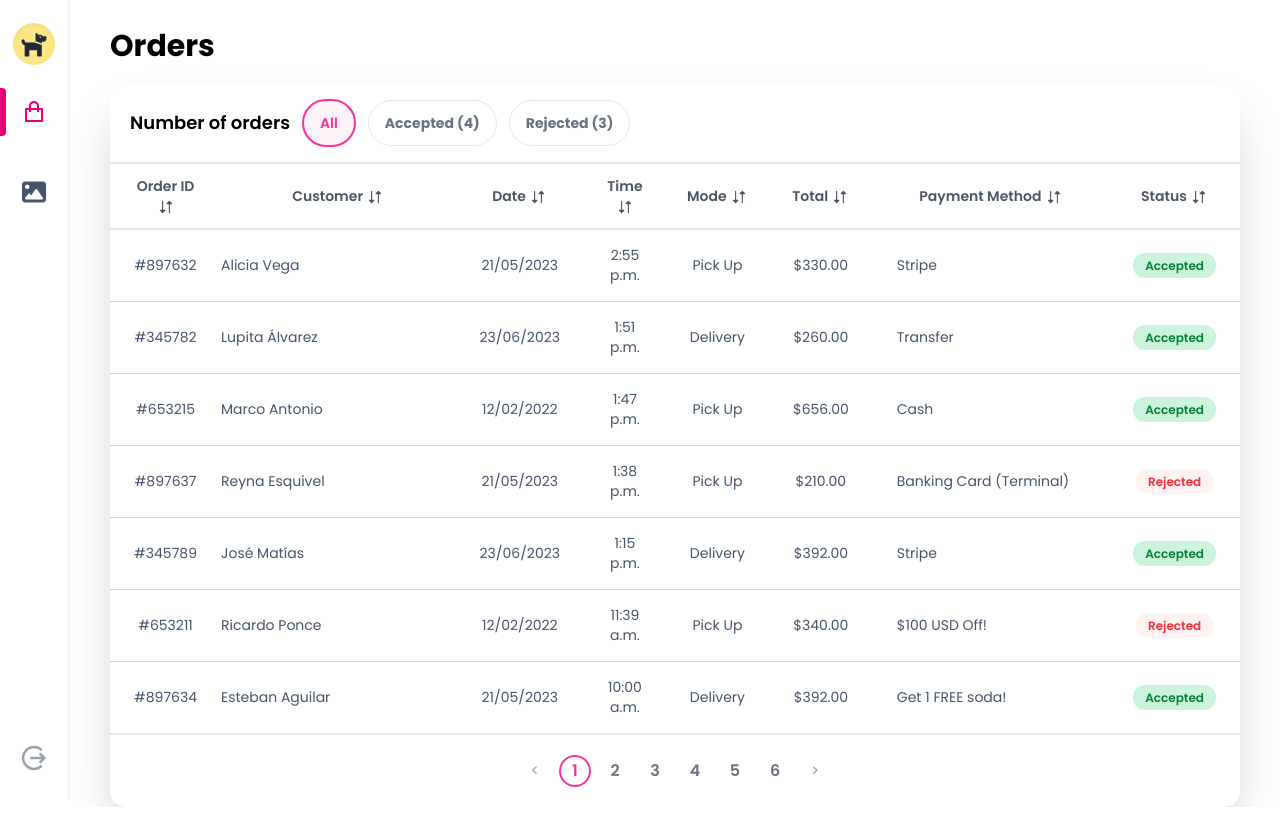
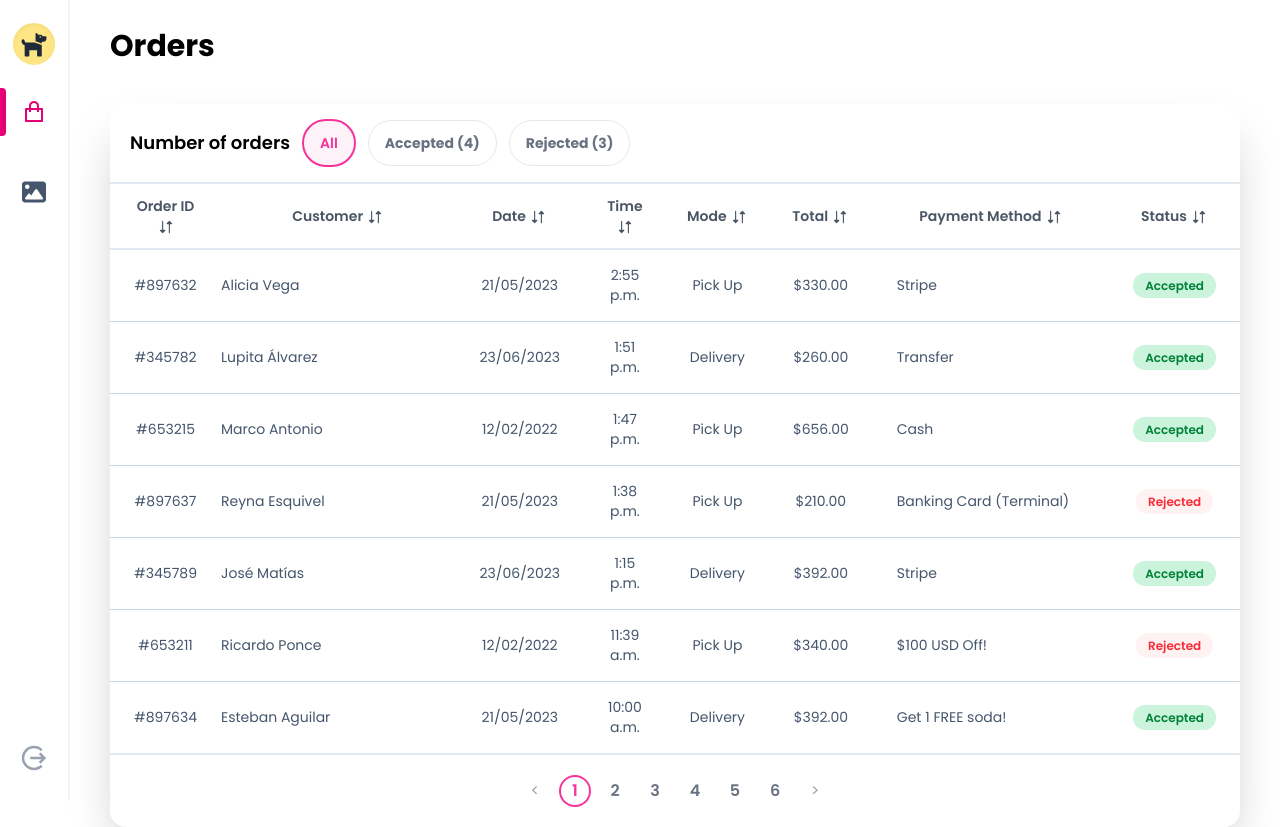
Before and after one commit to pedroj4567/dyshez_test, a Next.js app: page /orders in a window 1280 px wide. Built offline with nearby package versions, Linux system fonts and the light colour scheme.

Commit message:
fix(orders): Resize component

```diff
--- a/src/app/(main)/orders/page.tsx
+++ b/src/app/(main)/orders/page.tsx
@@ -83,7 +83,7 @@ const page = () => {
         <h2>Orders</h2>
       </div>
 
-      <div className="mt-5   shadow-2xl rounded-2xl ">
+      <div className="mt-10 shadow-2xl rounded-2xl">
         <TableFilters />
         <Table data={orders} />
         <TablePagination currentPage={1} totalPages={6} />
```
